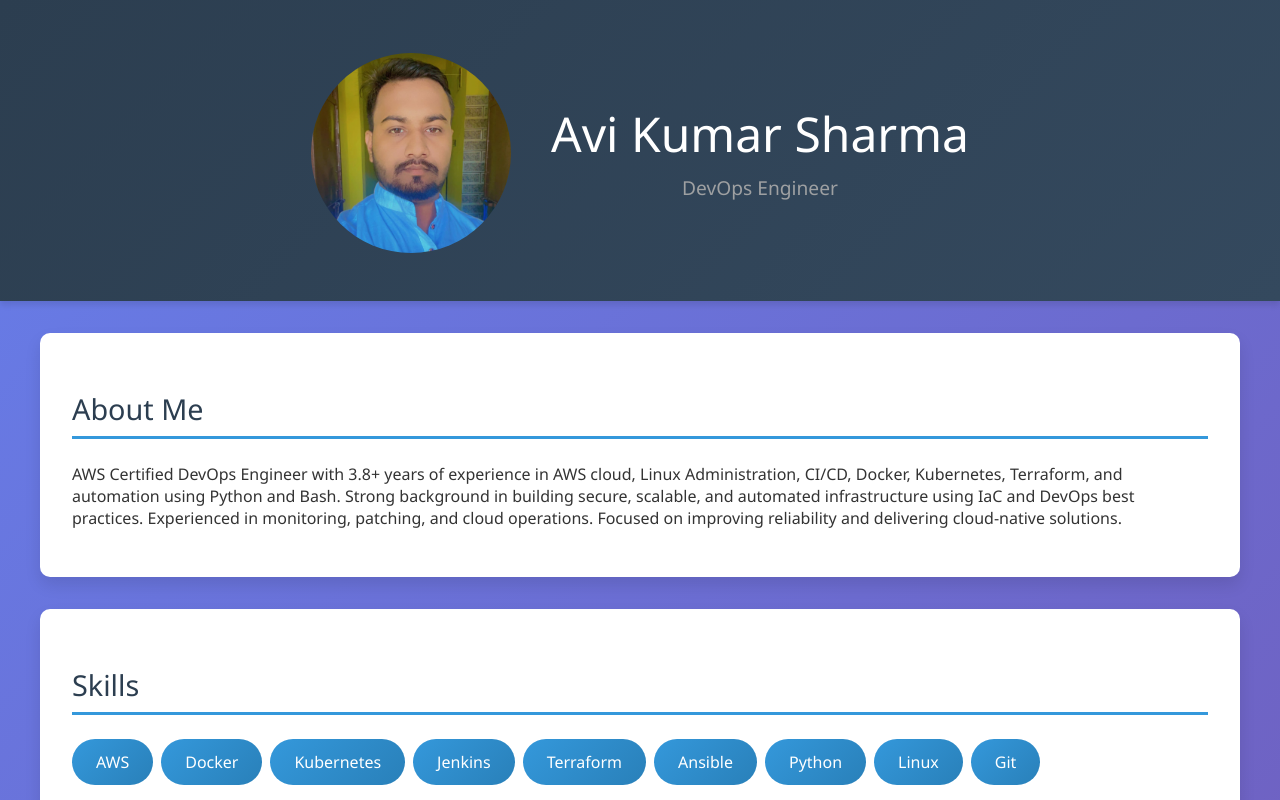
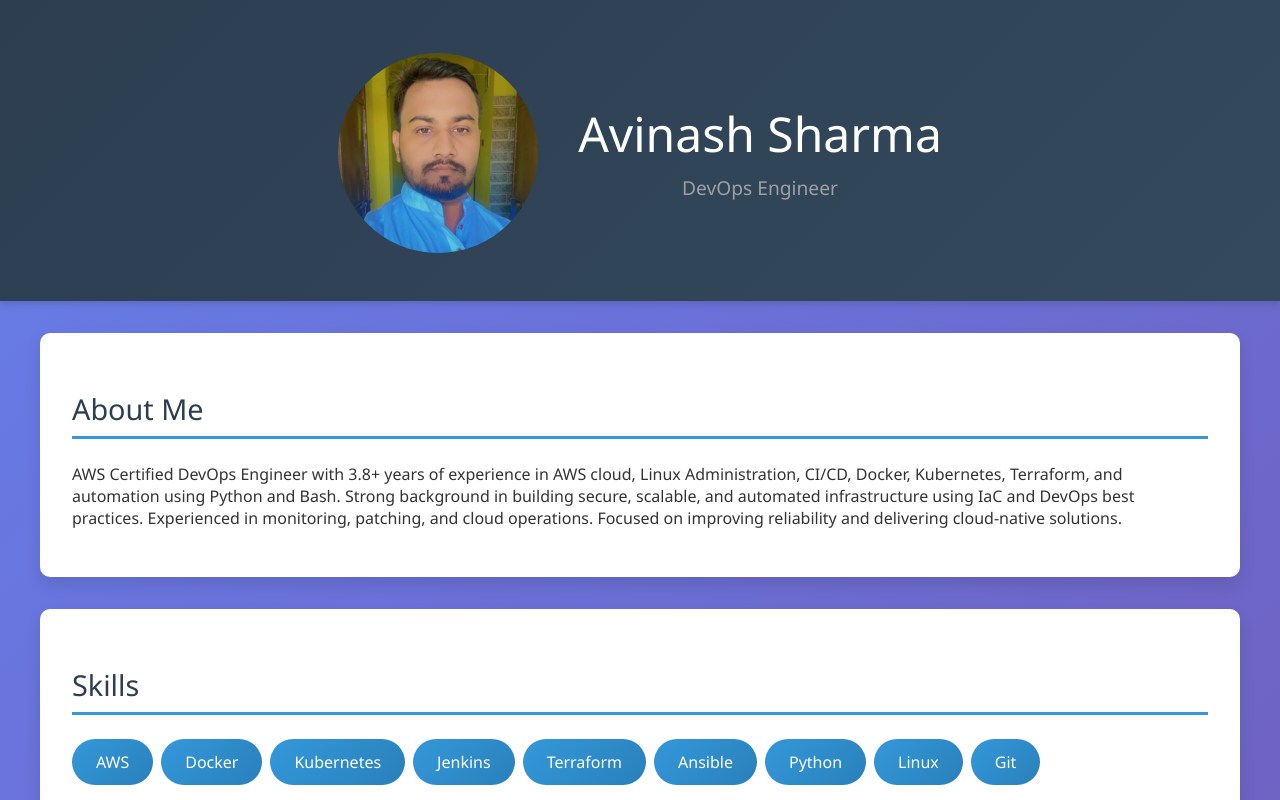
Before and after one commit to avinash-sharma-121/react-testing-with-jenkins, a React (Create React App) app: page / in a window 1280 px wide. Shown: the top 800 px of the page. Built offline with nearby package versions, Linux system fonts and the light colour scheme.

Commit message:
git webhook testing

```diff
--- a/src/App.js
+++ b/src/App.js
@@ -12,7 +12,7 @@ function App() {
   />
 
   <div className="profile-details">
-    <h1>Avi Kumar Sharma</h1>
+    <h1>Avinash Sharma</h1>
     <p>DevOps Engineer</p>
   </div>
 </header>
```
